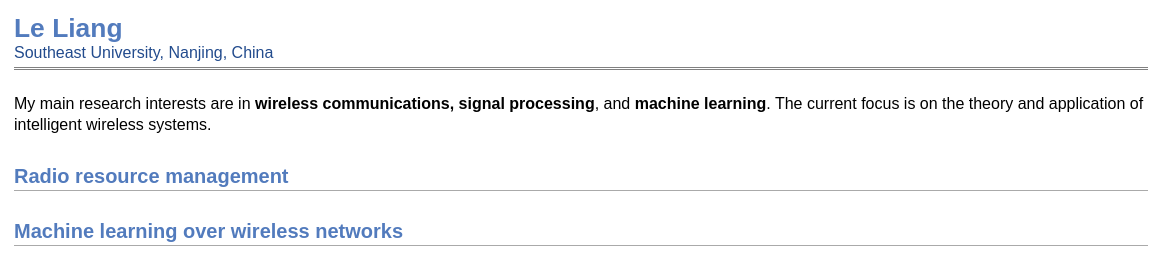
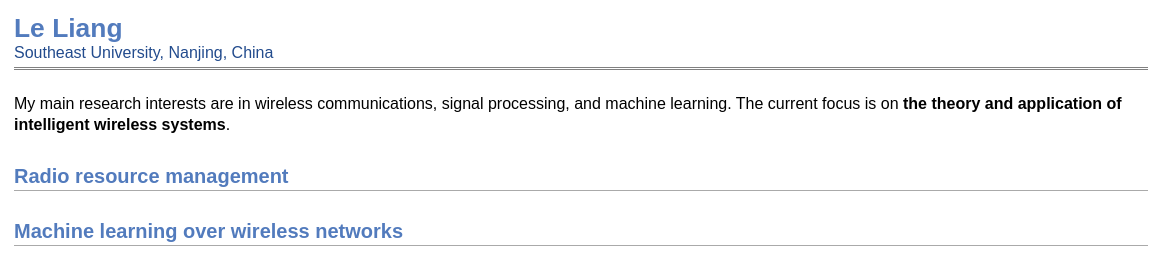
Before and after one commit to lianggroup/lianggroup.github.io, a plain HTML site: page research.html in a window 1280 px wide. Shown: the top 257 px of the page, 114-1280 px from the left. Drawn offline with Linux system fonts and the light colour scheme.

Commit message:
Add files via upload

```diff
--- a/research.html
+++ b/research.html
@@ -23,7 +23,7 @@
 <h1>Le Liang</h1>
 <div id="subtitle"><a href="https://www.seu.edu.cn/">Southeast University, Nanjing, China</a></div>
 </div>
-<p>My main research interests are in <b>wireless communications, signal processing</b>, and <b>machine learning</b>. The current focus is on the theory and application of intelligent wireless systems.</p>
+<p>My main research interests are in wireless communications, signal processing, and machine learning. The current focus is on <b>the theory and application of intelligent wireless systems</b>.</p>
 <h2>Radio resource management</h2>
 <h2>Machine learning over wireless networks</h2>
 <h2>Learning-based communication signal processing</h2>
```
